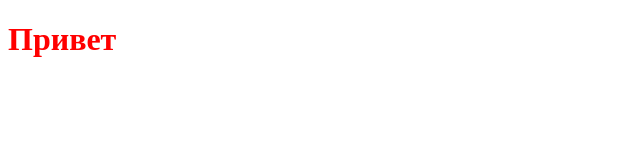
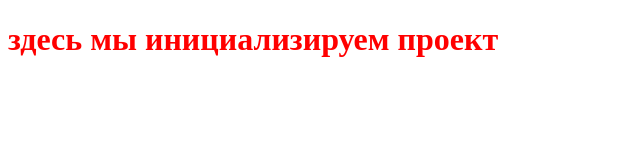
Before and after one commit to alexchennl/Module02-Test, a plain HTML site: page index.html in a window 1280 px wide. Shown: the whole page, without its empty margins (0-640 px from the left). Drawn offline with Linux system fonts and the light colour scheme.

Commit message:
change index.html

```diff
--- a/index.html
+++ b/index.html
@@ -8,6 +8,6 @@
     <link rel="stylesheet" href="styles/styles.css">
 </head>
 <body>
-    <h1>Привет</h1>
+    <h1>здесь мы инициализируем проект</h1>
 </body>
 </html>
```
